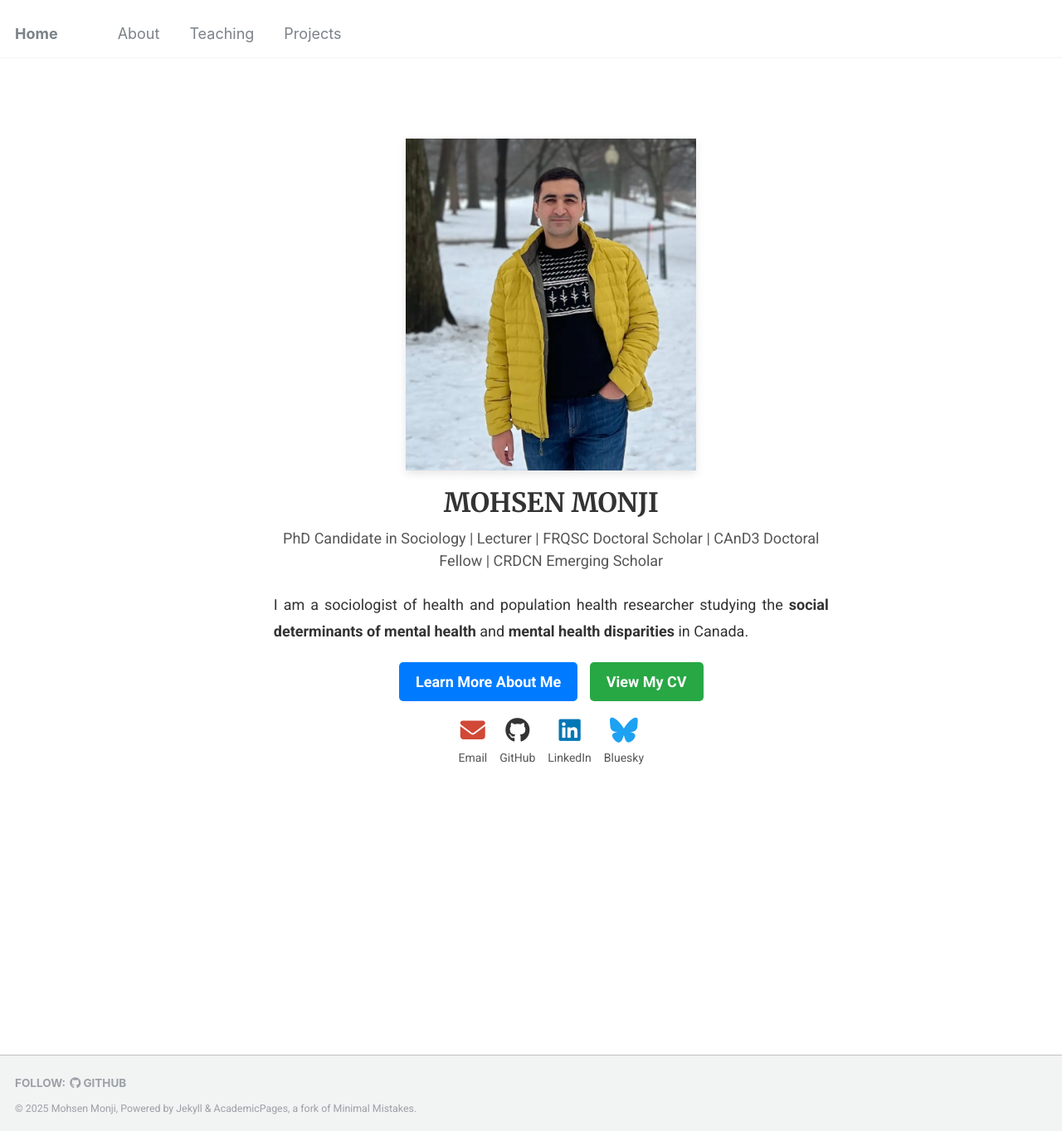
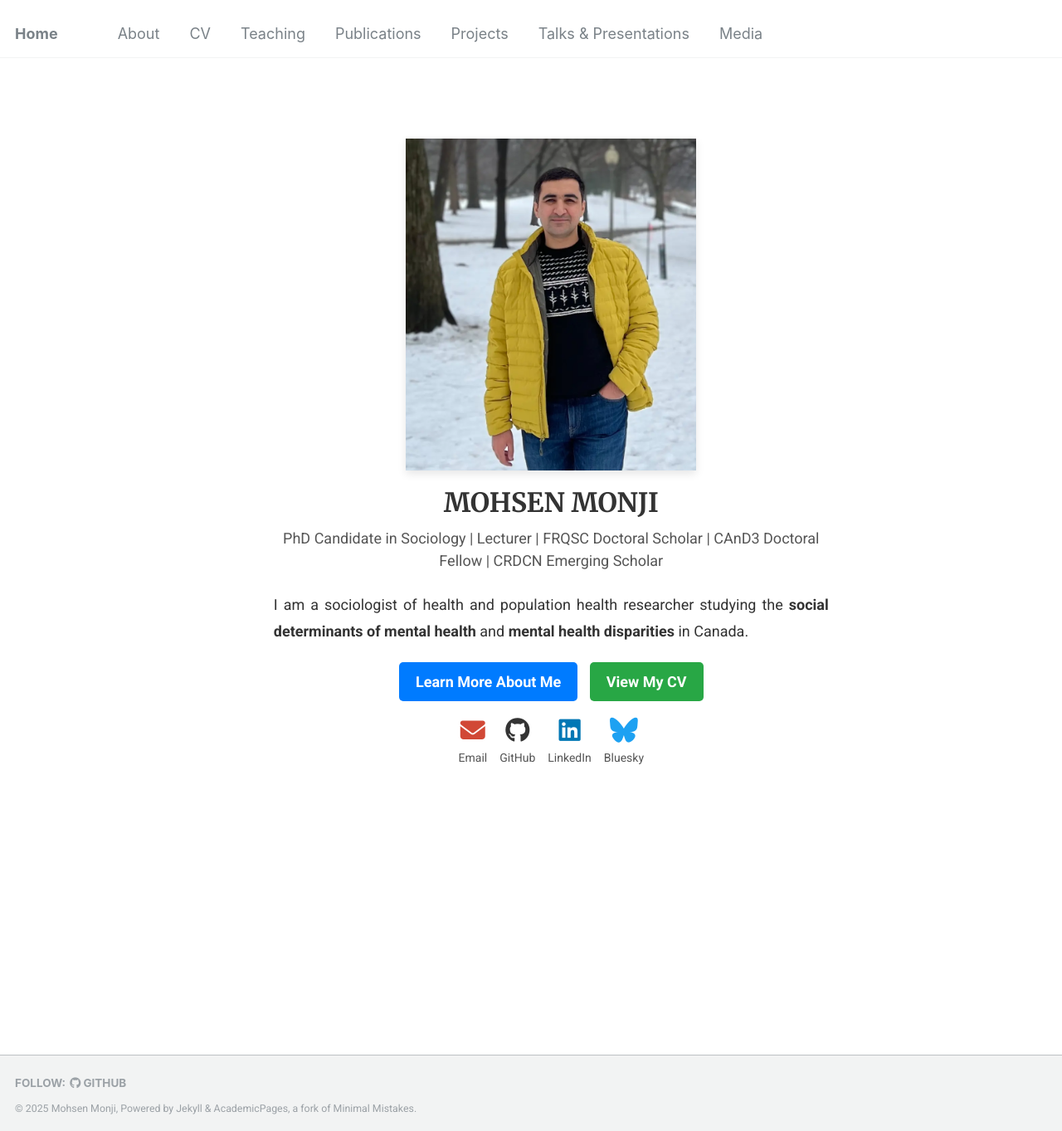
Before and after one commit to Mohsnmonji/mohsnmonji.github.io, a Jekyll site: the page built from _pages/front.md, in a window 1280 px wide and 1363 px high. Shown: the whole window at 83% size. Built offline with Jekyll 4.4.1, drawn with Linux system fonts in a browser that asks for light colours.

Commit message:
Update navigation.yml

```diff
--- a/_data/navigation.yml
+++ b/_data/navigation.yml
@@ -7,7 +7,15 @@
 main:
   - title: "About"
     url: /about-me/
+  - title: "CV"
+    url: /curriculum/
   - title: "Teaching"
     url: /teaching/
+  - title: "Publications"
+    url: /publications/
   - title: "Projects"
     url: /projects/
+  - title: "Talks & Presentations"
+    url: /talks/
+  - title: "Media"
+    url: /media/
```
